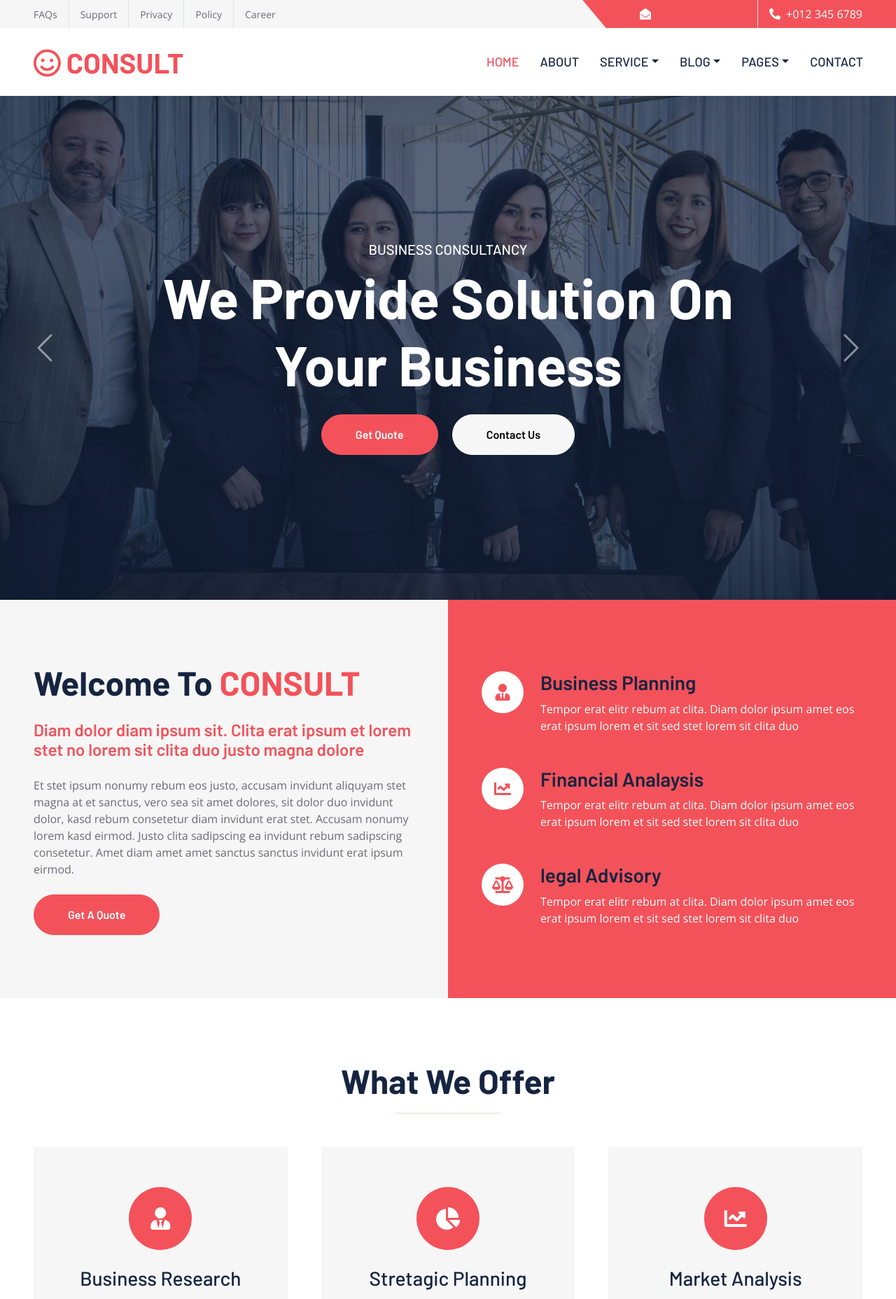
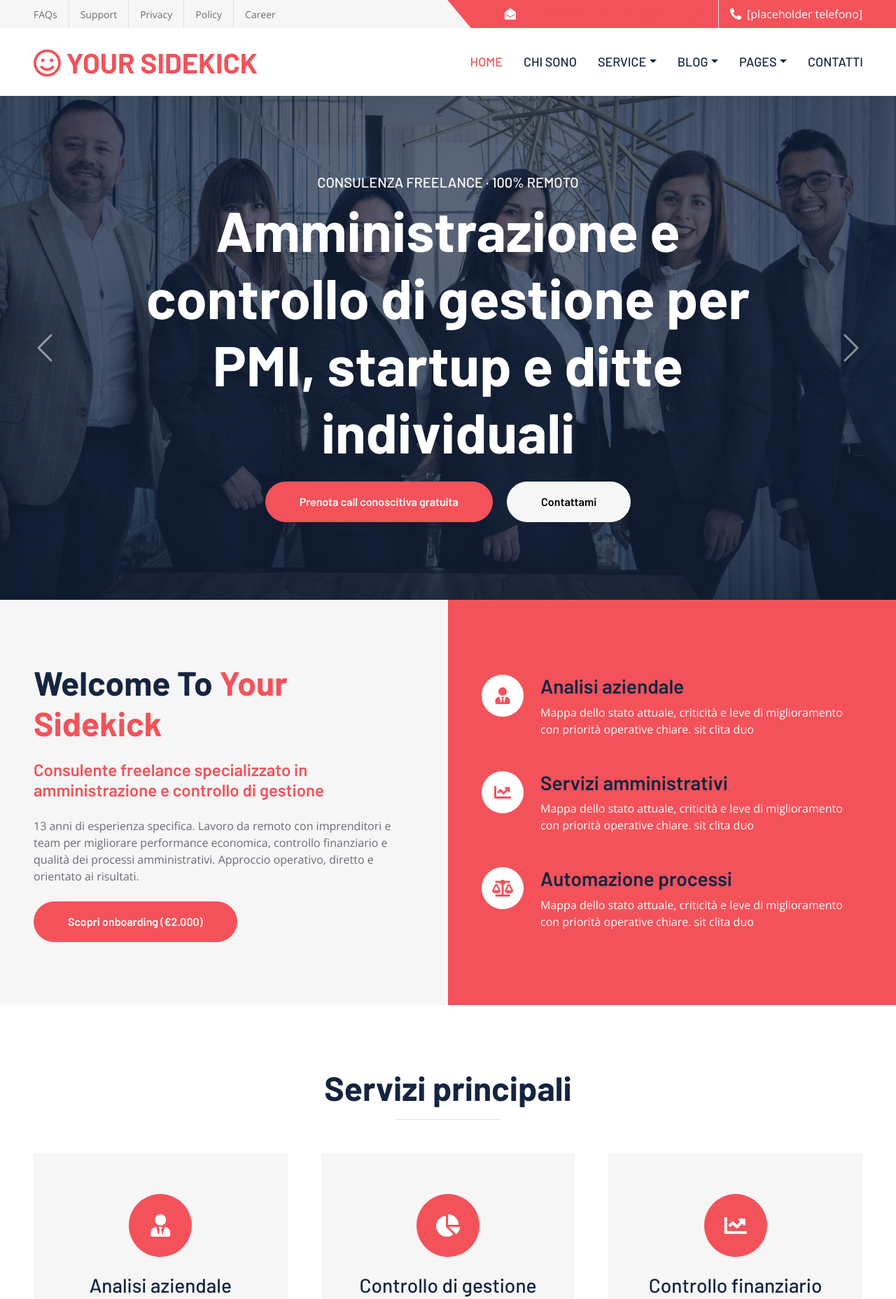
Before and after one commit to YourSidekick/YourSidekick.github.io, a plain HTML site: page index.html in a window 1280 px wide. Shown: the top 1856 px of the page at 70% size. Drawn offline with nearby package versions, Linux system fonts and the light colour scheme.

Commit message:
Customize homepage copy for Your Sidekick

```diff
--- a/index.html
+++ b/index.html
@@ -3,7 +3,7 @@
 
 <head>
     <meta charset="utf-8">
-    <title>CONSULT - Consultancy Website Template</title>
+    <title>Your Sidekick | Consulente freelance in amministrazione e controllo di gestione</title>
     <meta name="robots" content="noindex,nofollow,noarchive,nosnippet">
     <meta content="width=device-width, initial-scale=1.0" name="viewport">
     <meta content="Free HTML Templates" name="keywords">
@@ -47,10 +47,10 @@
             <div class="col-md-6 text-center text-lg-end">
                 <div class="position-relative d-inline-flex align-items-center bg-primary text-white top-shape px-5">
                     <div class="me-3 pe-3 border-end py-2">
-                        <p class="m-0"><i class="fa fa-envelope-open me-2"></i><a href="/cdn-cgi/l/email-protection" class="__cf_email__" data-cfemail="0f666169604f6a776e627f636a216c6062">[email&#160;protected]</a></p>
+                        <p class="m-0"><i class="fa fa-envelope-open me-2"></i><a href="/cdn-cgi/l/email-protection" class="__cf_email__" data-cfemail="0f666169604f6a776e627f636a216c6062">yoursidekick.consulting@gmail.com</a></p>
                     </div>
                     <div class="py-2">
-                        <p class="m-0"><i class="fa fa-phone-alt me-2"></i>+012 345 6789</p>
+                        <p class="m-0"><i class="fa fa-phone-alt me-2"></i>[placeholder telefono]</p>
                     </div>
                 </div>
             </div>
@@ -62,20 +62,20 @@
     <!-- Navbar Start -->
     <nav class="navbar navbar-expand-lg bg-white navbar-light shadow-sm px-5 py-3 py-lg-0">
         <a href="index.html" class="navbar-brand p-0">
-            <h1 class="m-0 text-uppercase text-primary"><i class="far fa-smile text-primary me-2"></i>consult</h1>
+            <h1 class="m-0 text-uppercase text-primary"><i class="far fa-smile text-primary me-2"></i>Your Sidekick</h1>
         </a>
         <button class="navbar-toggler" type="button" data-bs-toggle="collapse" data-bs-target="#navbarCollapse">
             <span class="navbar-toggler-icon"></span>
         </button>
         <div class="collapse navbar-collapse" id="navbarCollapse">
             <div class="navbar-nav ms-auto py-0 me-n3">
-                <a href="index.html" class="nav-item nav-link active">Home</a>
-                <a href="about.html" class="nav-item nav-link">About</a>
+                <a href="index.html" class="nav-item nav-link active" >Home</a>
+                <a href="about.html" class="nav-item nav-link" >Chi sono</a>
                 <div class="nav-item dropdown">
                     <a href="#" class="nav-link dropdown-toggle" data-bs-toggle="dropdown">Service</a>
                     <div class="dropdown-menu m-0">
-                        <a href="service.html" class="dropdown-item">Services</a>
-                        <a href="service-detail.html" class="dropdown-item">Service Details</a>
+                        <a href="service.html" class="dropdown-item" >Servizi</a>
+                        <a href="service-detail.html" class="dropdown-item" >Dettagli servizio</a>
                     </div>
                 </div>
                 <div class="nav-item dropdown">
@@ -95,7 +95,7 @@
                         <a href="404.html" class="dropdown-item">404 Error</a>
                     </div>
                 </div>
-                <a href="contact.html" class="nav-item nav-link">Contact</a>
+                <a href="contact.html" class="nav-item nav-link" >Contatti</a>
             </div>
         </div>
     </nav>
@@ -110,10 +110,10 @@
                     <img class="w-100" src="carousel-1.jpg" alt="Image">
                     <div class="carousel-caption d-flex flex-column align-items-center justify-content-center">
                         <div class="p-3" style="max-width: 900px;">
-                            <h5 class="text-white text-uppercase">Business Consultancy</h5>
-                            <h1 class="display-1 text-white mb-md-4">We Provide Solution On Your Business</h1>
-                            <a href="" class="btn btn-primary py-md-3 px-md-5 me-3 rounded-pill">Get Quote</a>
-                            <a href="" class="btn btn-secondary py-md-3 px-md-5 rounded-pill">Contact Us</a>
+                            <h5 class="text-white text-uppercase">Consulenza freelance · 100% remoto</h5>
+                            <h1 class="display-1 text-white mb-md-4">Amministrazione e controllo di gestione per PMI, startup e ditte individuali</h1>
+                            <a href="" class="btn btn-primary py-md-3 px-md-5 me-3 rounded-pill">Prenota call conoscitiva gratuita</a>
+                            <a href="" class="btn btn-secondary py-md-3 px-md-5 rounded-pill">Contattami</a>
                         </div>
                     </div>
                 </div>
@@ -121,10 +121,10 @@
                     <img class="w-100" src="carousel-2.jpg" alt="Image">
                     <div class="carousel-caption d-flex flex-column align-items-center justify-content-center">
                         <div class="p-3" style="max-width: 900px;">
-                            <h5 class="text-white text-uppercase">Business Consultancy</h5>
-                            <h1 class="display-1 text-white mb-md-4">Take Our Help To Reach The Top Level</h1>
-                            <a href="" class="btn btn-primary py-md-3 px-md-5 me-3 rounded-pill">Get Quote</a>
-                            <a href="" class="btn btn-secondary py-md-3 px-md-5 rounded-pill">Contact Us</a>
+                            <h5 class="text-white text-uppercase">Consulenza freelance · 100% remoto</h5>
+                            <h1 class="display-1 text-white mb-md-4">Numeri chiari, processi efficienti, decisioni migliori</h1>
+                            <a href="" class="btn btn-primary py-md-3 px-md-5 me-3 rounded-pill">Prenota call conoscitiva gratuita</a>
+                            <a href="" class="btn btn-secondary py-md-3 px-md-5 rounded-pill">Contattami</a>
                         </div>
                     </div>
                 </div>
@@ -148,10 +148,10 @@
     <div class="container-fluid bg-secondary p-0">
         <div class="row g-0">
             <div class="col-lg-6 py-6 px-5">
-                <h1 class="display-5 mb-4">Welcome To <span class="text-primary">CONSULT</span></h1>
-                <h4 class="text-primary mb-4">Diam dolor diam ipsum sit. Clita erat ipsum et lorem stet no lorem sit clita duo justo magna dolore</h4>
-                <p class="mb-4">Et stet ipsum nonumy rebum eos justo, accusam invidunt aliquyam stet magna at et sanctus, vero sea sit amet dolores, sit dolor duo invidunt dolor, kasd rebum consetetur diam invidunt erat stet. Accusam nonumy lorem kasd eirmod. Justo clita sadipscing ea invidunt rebum sadipscing consetetur. Amet diam amet amet sanctus sanctus invidunt erat ipsum eirmod.</p>
-                <a href="" class="btn btn-primary py-md-3 px-md-5 rounded-pill">Get A Quote</a>
+                <h1 class="display-5 mb-4">Welcome To <span class="text-primary">Your Sidekick</span></h1>
+                <h4 class="text-primary mb-4">Consulente freelance specializzato in amministrazione e controllo di gestione</h4>
+                <p class="mb-4">13 anni di esperienza specifica. Lavoro da remoto con imprenditori e team per migliorare performance economica, controllo finanziario e qualità dei processi amministrativi. Approccio operativo, diretto e orientato ai risultati.</p>
+                <a href="" class="btn btn-primary py-md-3 px-md-5 rounded-pill">Scopri onboarding (€2.000)</a>
             </div>
             <div class="col-lg-6">
                 <div class="h-100 d-flex flex-column justify-content-center bg-primary p-5">
@@ -160,8 +160,8 @@
                             <i class="fa fa-user-tie fs-4"></i>
                         </div>
                         <div class="ps-4">
-                            <h3>Business Planning</h3>
-                            <p class="mb-0">Tempor erat elitr rebum at clita. Diam dolor ipsum amet eos erat ipsum lorem et sit sed stet lorem sit clita duo</p>
+                            <h3>Analisi aziendale</h3>
+                            <p class="mb-0">Mappa dello stato attuale, criticità e leve di miglioramento con priorità operative chiare. sit clita duo</p>
                         </div>
                     </div>
                     <div class="d-flex text-white mb-5">
@@ -169,8 +169,8 @@
                             <i class="fa fa-chart-line fs-4"></i>
                         </div>
                         <div class="ps-4">
-                            <h3>Financial Analaysis</h3>
-                            <p class="mb-0">Tempor erat elitr rebum at clita. Diam dolor ipsum amet eos erat ipsum lorem et sit sed stet lorem sit clita duo</p>
+                            <h3>Servizi amministrativi</h3>
+                            <p class="mb-0">Mappa dello stato attuale, criticità e leve di miglioramento con priorità operative chiare. sit clita duo</p>
                         </div>
                     </div>
                     <div class="d-flex text-white">
@@ -178,8 +178,8 @@
                             <i class="fa fa-balance-scale fs-4"></i>
                         </div>
                         <div class="ps-4">
-                            <h3>legal Advisory</h3>
-                            <p class="mb-0">Tempor erat elitr rebum at clita. Diam dolor ipsum amet eos erat ipsum lorem et sit sed stet lorem sit clita duo</p>
+                            <h3>Automazione processi</h3>
+                            <p class="mb-0">Mappa dello stato attuale, criticità e leve di miglioramento con priorità operative chiare. sit clita duo</p>
                         </div>
                     </div>
                 </div>
@@ -192,7 +192,7 @@
     <!-- Services Start -->
     <div class="container-fluid pt-6 px-5">
         <div class="text-center mx-auto mb-5" style="max-width: 600px;">
-            <h1 class="display-5 mb-0">What We Offer</h1>
+            <h1 class="display-5 mb-0">Servizi principali</h1>
             <hr class="w-25 mx-auto bg-primary">
         </div>
         <div class="row g-5">
@@ -201,8 +201,8 @@
                     <div class="d-flex align-items-center justify-content-center bg-primary text-white rounded-circle mx-auto mb-4" style="width: 90px; height: 90px;">
                         <i class="fa fa-user-tie fa-2x"></i>
                     </div>
-                    <a class="h3 mb-3" href="">Business Research</a>
-                    <p class="mb-0">Tempor erat elitr rebum at clita. Diam dolor ipsum amet eos erat ipsum lorem et sit sed stet lorem</p>
+                    <a class="h3 mb-3" href="">Analisi aziendale</a>
+                    <p class="mb-0">Mappa dello stato attuale, criticità e leve di miglioramento con priorità operative chiare.</p>
                 </div>
             </div>
             <div class="col-lg-4 col-md-6">
@@ -210,8 +210,8 @@
                     <div class="d-flex align-items-center justify-content-center bg-primary text-white rounded-circle mx-auto mb-4" style="width: 90px; height: 90px;">
                         <i class="fa fa-chart-pie fa-2x"></i>
                     </div>
-                    <a class="h3 mb-3" href="">Stretagic Planning</a>
-                    <p class="mb-0">Tempor erat elitr rebum at clita. Diam dolor ipsum amet eos erat ipsum lorem et sit sed stet lorem</p>
+                    <a class="h3 mb-3" href="">Controllo di gestione</a>
+                    <p class="mb-0">Mappa dello stato attuale, criticità e leve di miglioramento con priorità operative chiare.</p>
                 </div>
             </div>
             <div class="col-lg-4 col-md-6">
@@ -219,8 +219,8 @@
                     <div class="d-flex align-items-center justify-content-center bg-primary text-white rounded-circle mx-auto mb-4" style="width: 90px; height: 90px;">
                         <i class="fa fa-chart-line fa-2x"></i>
                     </div>
-                    <a class="h3 mb-3" href="">Market Analysis</a>
-                    <p class="mb-0">Tempor erat elitr rebum at clita. Diam dolor ipsum amet eos erat ipsum lorem et sit sed stet lorem</p>
+                    <a class="h3 mb-3" href="">Controllo finanziario</a>
+                    <p class="mb-0">Mappa dello stato attuale, criticità e leve di miglioramento con priorità operative chiare.</p>
                 </div>
             </div>
             <div class="col-lg-4 col-md-6">
@@ -228,8 +228,8 @@
                     <div class="d-flex align-items-center justify-content-center bg-primary text-white rounded-circle mx-auto mb-4" style="width: 90px; height: 90px;">
                         <i class="fa fa-chart-area fa-2x"></i>
                     </div>
-                    <a class="h3 mb-3" href="">Financial Analaysis</a>
-                    <p class="mb-0">Tempor erat elitr rebum at clita. Diam dolor ipsum amet eos erat ipsum lorem et sit sed stet lorem</p>
+                    <a class="h3 mb-3" href="">Servizi amministrativi</a>
+                    <p class="mb-0">Mappa dello stato attuale, criticità e leve di miglioramento con priorità operative chiare.</p>
                 </div>
             </div>
             <div class="col-lg-4 col-md-6">
@@ -237,8 +237,8 @@
                     <div class="d-flex align-items-center justify-content-center bg-primary text-white rounded-circle mx-auto mb-4" style="width: 90px; height: 90px;">
                         <i class="fa fa-balance-scale fa-2x"></i>
                     </div>
-                    <a class="h3 mb-3" href="">legal Advisory</a>
-                    <p class="mb-0">Tempor erat elitr rebum at clita. Diam dolor ipsum amet eos erat ipsum lorem et sit sed stet lorem</p>
+                    <a class="h3 mb-3" href="">Automazione processi</a>
+                    <p class="mb-0">Mappa dello stato attuale, criticità e leve di miglioramento con priorità operative chiare.</p>
                 </div>
             </div>
             <div class="col-lg-4 col-md-6">
@@ -247,7 +247,7 @@
                         <i class="fa fa-house-damage fa-2x"></i>
                     </div>
                     <a class="h3 mb-3" href="">Tax & Insurance</a>
-                    <p class="mb-0">Tempor erat elitr rebum at clita. Diam dolor ipsum amet eos erat ipsum lorem et sit sed stet lorem</p>
+                    <p class="mb-0">Mappa dello stato attuale, criticità e leve di miglioramento con priorità operative chiare.</p>
                 </div>
             </div>
         </div>
@@ -543,28 +543,28 @@
             <div class="col-lg-3 col-md-6">
                 <h3 class="text-white mb-4">Quick Links</h3>
                 <div class="d-flex flex-column justify-content-start">
-                    <a class="text-secondary mb-2" href="#"><i class="bi bi-arrow-right text-primary me-2"></i>Home</a>
+                    <a class="text-secondary mb-2" href="#"><i class="bi bi-arrow-right text-primary me-2"></i >Home</a>
                     <a class="text-secondary mb-2" href="#"><i class="bi bi-arrow-right text-primary me-2"></i>About Us</a>
                     <a class="text-secondary mb-2" href="#"><i class="bi bi-arrow-right text-primary me-2"></i>Our Services</a>
                     <a class="text-secondary mb-2" href="#"><i class="bi bi-arrow-right text-primary me-2"></i>Latest Blog Post</a>
-                    <a class="text-secondary" href="#"><i class="bi bi-arrow-right text-primary me-2"></i>Contact Us</a>
+                    <a class="text-secondary" href="#"><i class="bi bi-arrow-right text-primary me-2"></i>Contattami</a>
                 </div>
             </div>
             <div class="col-lg-3 col-md-6">
                 <h3 class="text-white mb-4">Popular Links</h3>
                 <div class="d-flex flex-column justify-content-start">
-                    <a class="text-secondary mb-2" href="#"><i class="bi bi-arrow-right text-primary me-2"></i>Home</a>
+                    <a class="text-secondary mb-2" href="#"><i class="bi bi-arrow-right text-primary me-2"></i >Home</a>
                     <a class="text-secondary mb-2" href="#"><i class="bi bi-arrow-right text-primary me-2"></i>About Us</a>
                     <a class="text-secondary mb-2" href="#"><i class="bi bi-arrow-right text-primary me-2"></i>Our Services</a>
                     <a class="text-secondary mb-2" href="#"><i class="bi bi-arrow-right text-primary me-2"></i>Latest Blog Post</a>
-                    <a class="text-secondary" href="#"><i class="bi bi-arrow-right text-primary me-2"></i>Contact Us</a>
+                    <a class="text-secondary" href="#"><i class="bi bi-arrow-right text-primary me-2"></i>Contattami</a>
                 </div>
             </div>
             <div class="col-lg-3 col-md-6">
                 <h3 class="text-white mb-4">Get In Touch</h3>
                 <p class="mb-2"><i class="bi bi-geo-alt text-primary me-2"></i>123 Street, New York, USA</p>
-                <p class="mb-2"><i class="bi bi-envelope-open text-primary me-2"></i><a href="/cdn-cgi/l/email-protection" class="__cf_email__" data-cfemail="127b7c747d52776a737f627e773c717d7f">[email&#160;protected]</a></p>
-                <p class="mb-0"><i class="bi bi-telephone text-primary me-2"></i>+012 345 67890</p>
+                <p class="mb-2"><i class="bi bi-envelope-open text-primary me-2"></i><a href="/cdn-cgi/l/email-protection" class="__cf_email__" data-cfemail="127b7c747d52776a737f627e773c717d7f">yoursidekick.consulting@gmail.com</a></p>
+                <p class="mb-0"><i class="bi bi-telephone text-primary me-2"></i>[placeholder telefono]0</p>
             </div>
             <div class="col-lg-3 col-md-6">
                 <h3 class="text-white mb-4">Follow Us</h3>
```
